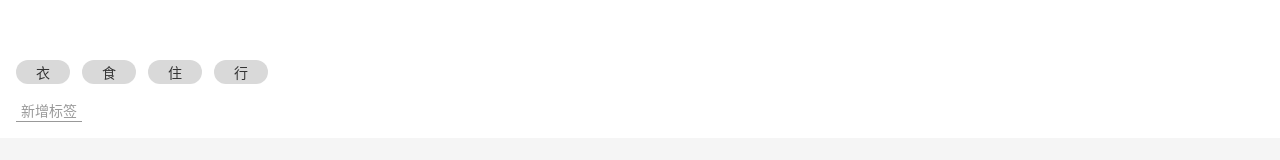
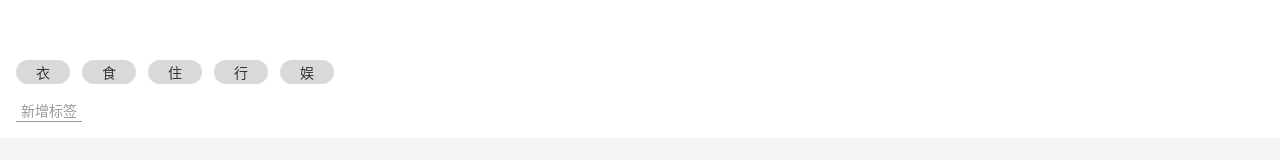
Before and after one commit to backlash-go/mormoney, a Vue app: page /#/money in a window 1280 px wide. Shown: the part 154-314 px from the top of the page. Built offline with nearby package versions, Linux system fonts and the light colour scheme.

Commit message:
add tags toggle

```diff
--- a/src/components/money/Tags.vue
+++ b/src/components/money/Tags.vue
@@ -4,19 +4,41 @@
       <button>新增标签</button>
     </div>
     <ul class="current">
-      <li>衣</li>
-      <li>食</li>
-      <li>住</li>
-      <li>行</li>
+      <li v-for="(item ,index) in dataSource" :key="index"
+          :class="{selected: selectedTags.indexOf(dataSource[index]) >=0}"
+          @click="toggle(dataSource[index])">{{ item }}
+        <!--          :class="selectedTags.indexOf(dataSource[index]) >=0 && 'selected'"-->
+
+      </li>
+
     </ul>
   </div>
 
 </template>
 
 <script lang="ts">
-export default {
-  name: 'Tags'
-};
+
+import Vue from 'vue';
+import {Component, Prop} from 'vue-property-decorator';
+
+@Component
+
+export default class Tags extends Vue {
+  @Prop() dataSource: string[] | undefined;
+  selectedTags: string[] = [];
+
+  toggle(tag: string) {
+
+    const index = this.selectedTags.indexOf(tag);
+    if (index >= 0) {
+      this.selectedTags.splice(index, 1);
+    } else {
+      this.selectedTags.push(tag);
+    }
+  }
+}
+
+
 </script>
 
 <style lang="scss" scoped>
@@ -35,16 +57,21 @@
     flex-wrap: wrap;
 
 
-
     > li {
+      $bg: #d9d9d9;
       display: flex;
       align-items: center;
-      background: #d9d9d9;
+      background: $bg;
       $h: 24px;
       height: $h;
       border-radius: $h/2;
       padding: 0 20px;
       margin-right: 12px;
+
+      &.selected {
+        background: darken($bg, 20%);
+        color: white;
+      }
     }
   }
 
--- a/src/views/Money.vue
+++ b/src/views/Money.vue
@@ -4,12 +4,12 @@
     <NumberPad/>
     <Types/>
     <Notes/>
-    <Tags/>
+    <Tags :data-source="tags"/>
 
   </Layout>
 </template>
 
-<script lang="ts">
+<script>
 import NumberPad from '@/components/money/NumberPad.vue';
 import Types from '@/components/money/Types.vue';
 import Notes from '@/components/money/Notes.vue';
@@ -18,6 +18,11 @@
 export default {
   name: 'Money',
   components: {Tags, Notes, Types, NumberPad},
+  data() {
+    return {
+      tags: ['衣','食','住','行','娱']
+    }
+  }
 };
 </script>
 
```
